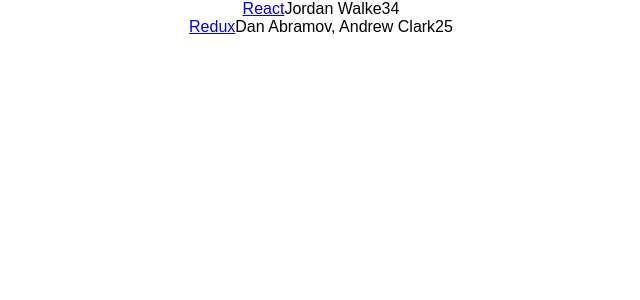
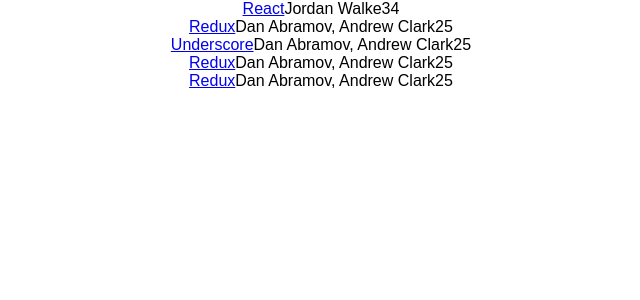
Before and after one commit to T90allred/coderNews, a React (Create React App) app: page / in a window 1280 px wide. Shown: the top 300 px of the page, without its empty margins (319-959 px from the left). Built offline with nearby package versions, Linux system fonts and the light colour scheme.

Commit message:
refactored to use arrow funcs

```diff
--- a/src/App.js
+++ b/src/App.js
@@ -18,6 +18,30 @@
     points: 5,
     objectID: 1,
   },
+  {
+    title: 'Underscore',
+    url: 'https://github.com/reactjs/redux',
+    author: 'Dan Abramov, Andrew Clark',
+    num_comments: 2,
+    points: 5,
+    objectID: 2,
+  },
+  {
+    title: 'Redux',
+    url: 'https://github.com/reactjs/redux',
+    author: 'Dan Abramov, Andrew Clark',
+    num_comments: 2,
+    points: 5,
+    objectID: 3,
+  },
+  {
+    title: 'Redux',
+    url: 'https://github.com/reactjs/redux',
+    author: 'Dan Abramov, Andrew Clark',
+    num_comments: 2,
+    points: 5,
+    objectID: 4,
+  },
 ];
 
 class App extends Component {
@@ -26,9 +50,8 @@
 
     return (
       <div className="App">
-        {list.map( (item) => {
-          return (
-            <div>
+        {list.map( item =>
+            <div key={item.objectID}>
               <span>
                 <a href={item.url}>{item.title}</a>
               </span>
@@ -36,8 +59,7 @@
               <span>{item.num_comments}</span>
               <span>{item.points}</span>
             </div>
-          );
-        })}
+        )}
       </div>
     );
   }
--- a/src/index.js
+++ b/src/index.js
@@ -4,7 +4,10 @@
 import App from './App';
 import registerServiceWorker from './registerServiceWorker';
 
-ReactDOM.render(<App />, document.getElementById('root'));
+ReactDOM.render(
+    <App />,
+    document.getElementById('root')
+);
 registerServiceWorker();
 
 if (module.hot) {
```
